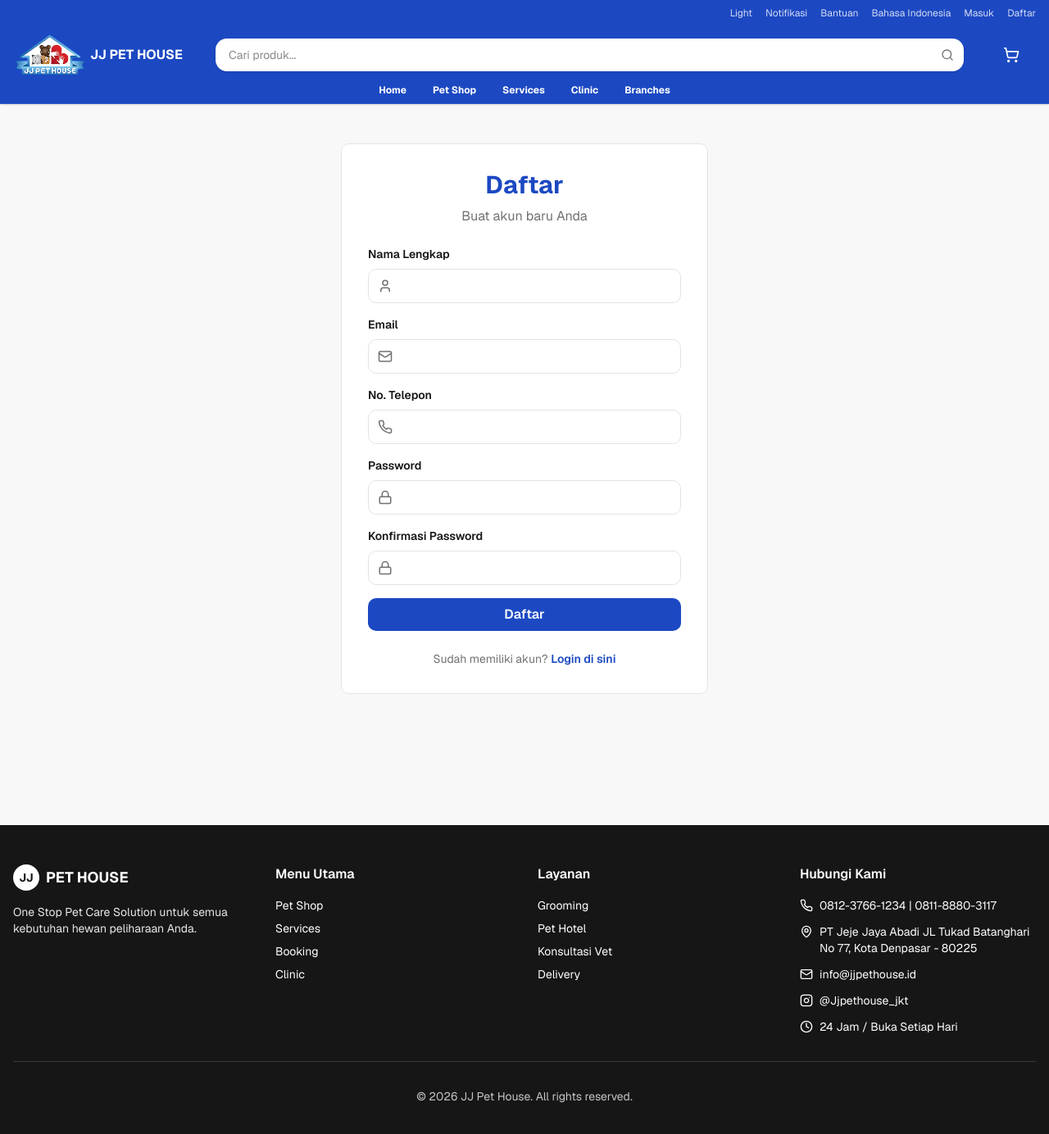
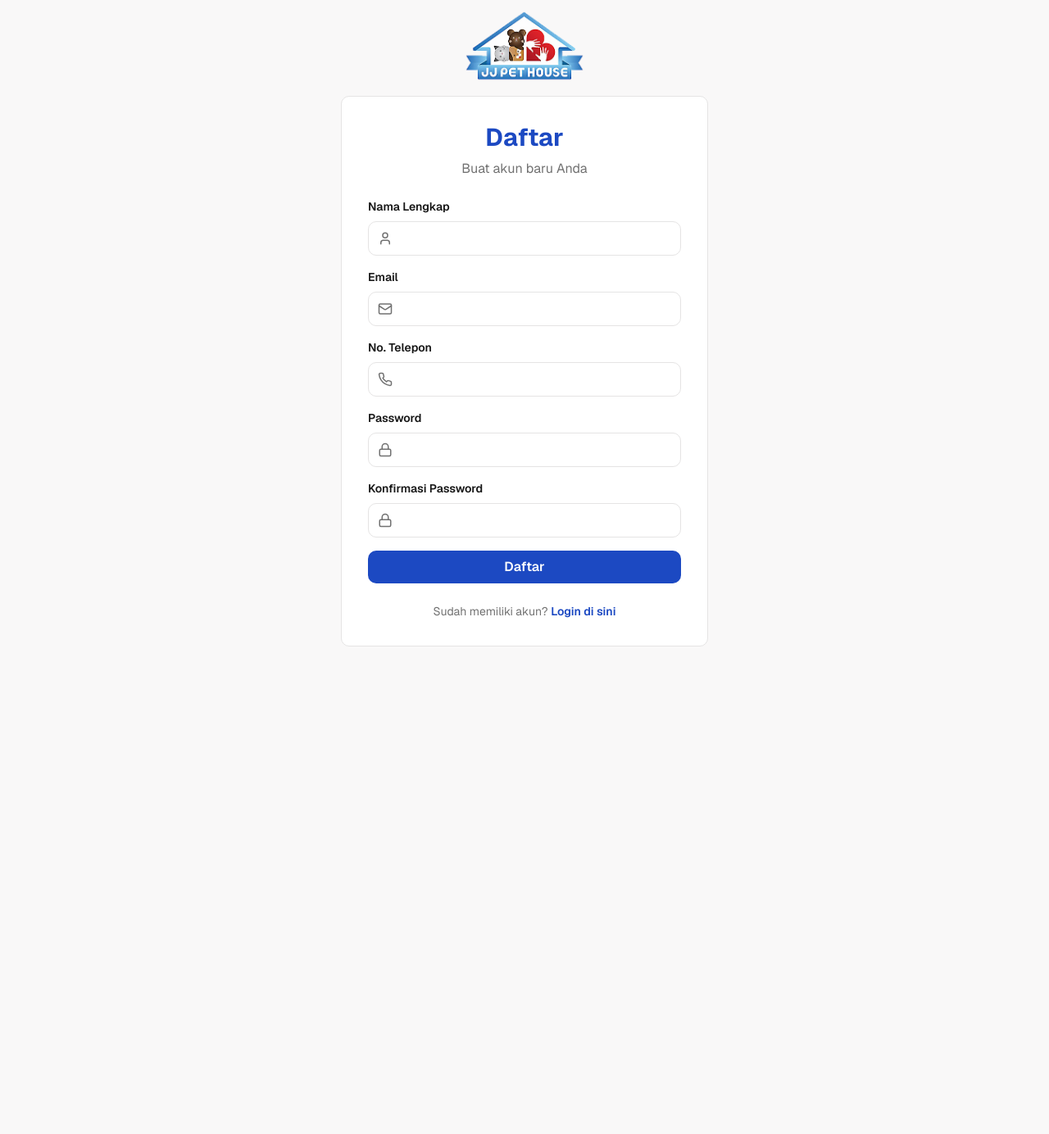
Before and after one commit to atozpw/petshop, a Next.js app: page /register in a window 1280 px wide. Shown: the top 1384 px of the page at 82% size. After the commit the page ends 800 px from the top, so only its background shows below. Built offline with nearby package versions, Linux system fonts and the light colour scheme.

Commit message:
fix layout login and register

```diff
--- a/app/login/page.tsx
+++ b/app/login/page.tsx
@@ -4,8 +4,8 @@ import type React from "react"
 import { useEffect } from "react"
 import { Suspense, useState } from "react"
 import { useRouter } from "next/navigation"
-import { Header } from "@/components/header"
-import { Footer } from "@/components/footer"
+// import { Header } from "@/components/header"
+// import { Footer } from "@/components/footer"
 import { login } from "@/lib/auth"
 import Link from "next/link"
 import { Mail, Lock } from "lucide-react"
@@ -50,11 +50,11 @@ function LoginContent() {
   }
 
   return (
-    <main className="min-h-screen bg-background py-12">
+    <main className="min-h-screen flex bg-background items-center justify-center">
       <div className="container mx-auto px-4">
+        <img src="/logo.png" alt="Logo" className="mx-auto pb-4" width={150} height={150}/>
         <div className="max-w-md mx-auto">
           <div className="bg-white rounded-lg border border-border p-8 space-y-6">
-
             <div className="text-center space-y-2">
               <h1 className="text-3xl font-bold text-primary">Login</h1>
               <p className="text-muted-foreground">Masuk ke akun Anda</p>
@@ -131,9 +131,9 @@ function LoginContent() {
 export default function LoginPage() {
   return (
     <>
-      <Header />
+      {/* <Header /> */}
         <LoginContent />
-      <Footer />
+      {/* <Footer /> */}
     </>
   )
 }
--- a/app/register/page.tsx
+++ b/app/register/page.tsx
@@ -3,8 +3,8 @@
 import type React from "react"
 import { useEffect, useState } from "react"
 import { useRouter } from "next/navigation"
-import { Header } from "@/components/header"
-import { Footer } from "@/components/footer"
+// import { Header } from "@/components/header"
+// import { Footer } from "@/components/footer"
 import { register } from "@/lib/auth"
 import Link from "next/link"
 import { Mail, Lock, User, Phone } from "lucide-react"
@@ -68,12 +68,15 @@ function RegisterContent() {
   }
 
   return (
-    <main className="min-h-screen bg-background py-12">
+    <main className="min-h-screen flex bg-background items-center justify-center">
       <div className="container mx-auto px-4">
+        <img src="/logo.png" alt="Logo" className="mx-auto pb-4" width={150} height={150} />
+
         <div className="max-w-md mx-auto">
           <div className="bg-white rounded-lg border border-border p-8 space-y-6">
 
             <div className="text-center space-y-2">
+
               <h1 className="text-3xl font-bold text-primary">Daftar</h1>
               <p className="text-muted-foreground">Buat akun baru Anda</p>
             </div>
@@ -179,9 +182,9 @@ function RegisterContent() {
 export default function RegisterPage() {
   return (
     <>
-      <Header />
+      {/* <Header /> */}
       <RegisterContent />
-      <Footer />
+      {/* <Footer /> */}
     </>
   )
 }
```
